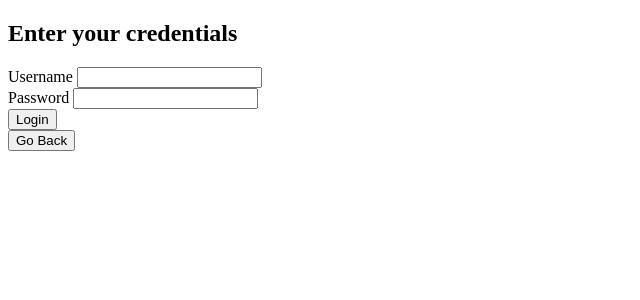
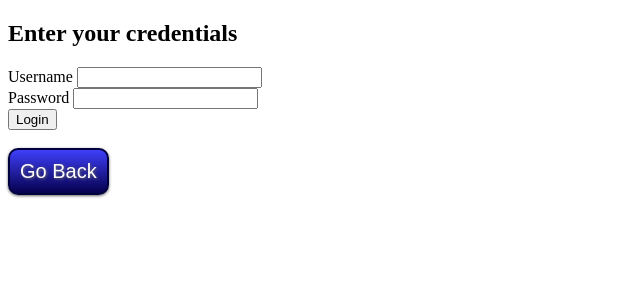
Before and after one commit to Mariscurrena/Flask-Form, a Flask app: page /form in a window 1280 px wide. Shown: the top 300 px of the page, without its empty margins (0-640 px from the left). Run offline with Flask 3, Linux system fonts and the light colour scheme.

Commit message:
Beginnig with buttons stylish

```diff
--- a/src/app.py
+++ b/src/app.py
@@ -3,7 +3,7 @@ from form import UserData
 import os
 
 #Allows to make the reference into the templates folder
-app = Flask(__name__, template_folder=os.path.join(os.path.dirname(__file__), '..', 'templates'))
+app = Flask(__name__, template_folder=os.path.join(os.path.dirname(__file__), '..', 'templates'), static_folder=os.path.join(os.path.dirname(__file__), '..', 'static'))
 app.config['SECRET_KEY'] = 'your_secret_key'
 
 @app.route('/')
--- /dev/null
+++ b/static/css/style.css
@@ -0,0 +1,21 @@
+.navigation {
+  font-family: Arial;
+  color: #ffffff;
+  font-size: 20px;
+  padding: 10px;
+  text-decoration: none;
+  -webkit-border-radius: 10px;
+  -moz-border-radius: 10px;
+  border-radius: 10px;
+  -webkit-box-shadow: 0px 1px 3px #666666;
+  -moz-box-shadow: 0px 1px 3px #666666;
+  box-shadow: 0px 1px 3px #666666;
+  text-shadow: 1px 1px 3px #666666;
+  border: solid #00003d 2px;
+  background: -webkit-gradient(linear, 0 0, 0 100%, from(#3f3ffa), to(#05004d));
+  background: -moz-linear-gradient(top, #3f3ffa, #05004d);
+}
+.navigation:hover {
+  background: -webkit-gradient(linear, 0 0, 0 100%, from(#8a8a8a), to(#ffffff));
+  background: -moz-linear-gradient(top, #8a8a8a, #ffffff)
+}
--- a/templates/base.html
+++ b/templates/base.html
@@ -4,10 +4,12 @@
     <meta charset="UTF-8">
     <meta name="viewport" content="width=device-width, initial-scale=1.0">
     <title>{% block title %} Basic Form {% endblock %}</title>
+    <link rel="stylesheet" href="{{ url_for('static', filename='css/style.css') }}">
 </head>
 <body>
     <main class="container">
-        {% block content %} {% endblock %}
+        {% block content %}
+        {% endblock %}
     </main>
 </body>
 </html>
--- a/templates/form.html
+++ b/templates/form.html
@@ -5,7 +5,7 @@
 {% block content %}
     <div>
         <h2>Enter your credentials</h2>
-        <form method="'POST">
+        <form method="POST">
             {{ form.hidden_tag() }}
             <div>
                 {{ form.user.label() }}
@@ -17,8 +17,9 @@
             </div>
             {{ form.submit() }}
         </form>
+        <br>
         <a href="./">
-            <button>Go Back</button>
+            <button class="navigation">Go Back</button>
         </a>
     </div>
 {% endblock %}
--- a/templates/index.html
+++ b/templates/index.html
@@ -7,8 +7,9 @@
 <div class="form">
     <h1>Hello Flask and Docker World</h1>
     <p>This will be the first form that I made</p>
+    <br>
     <a href="./form">
-        <button>Go to Form</button>
+        <button class="navigation">Go to Form</button>
     </a>
 </div>
 
```
Also changed, not shown: requirements.txt (+7 -108 lines).
